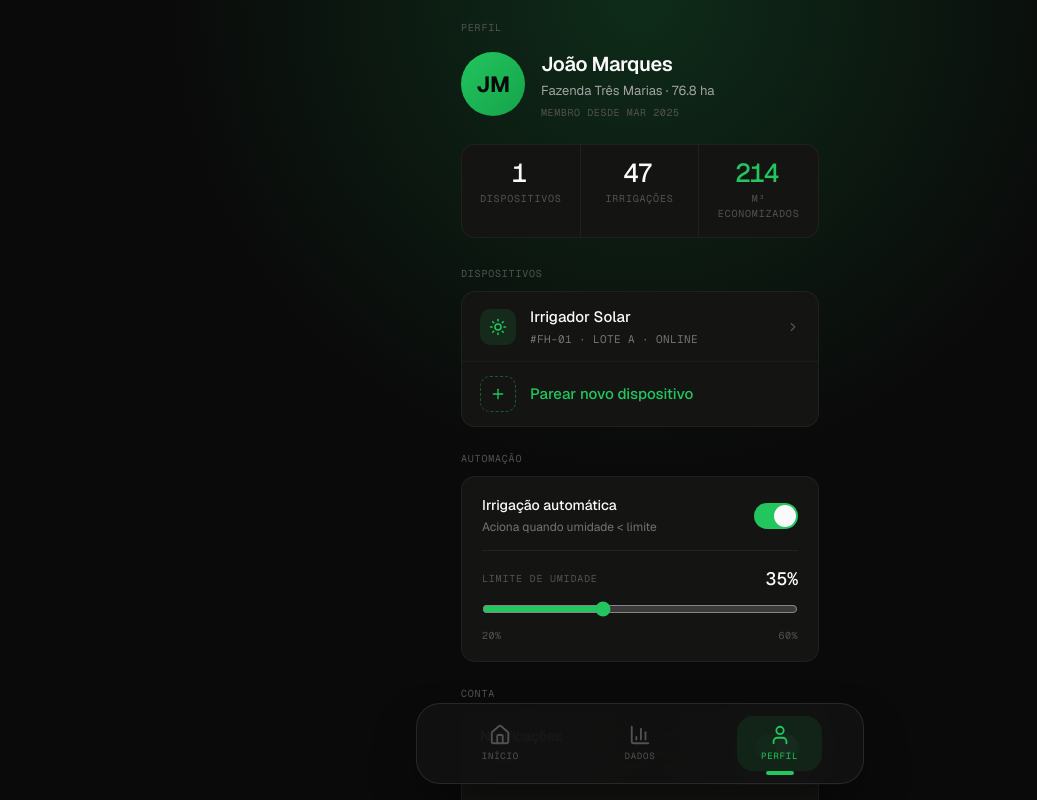
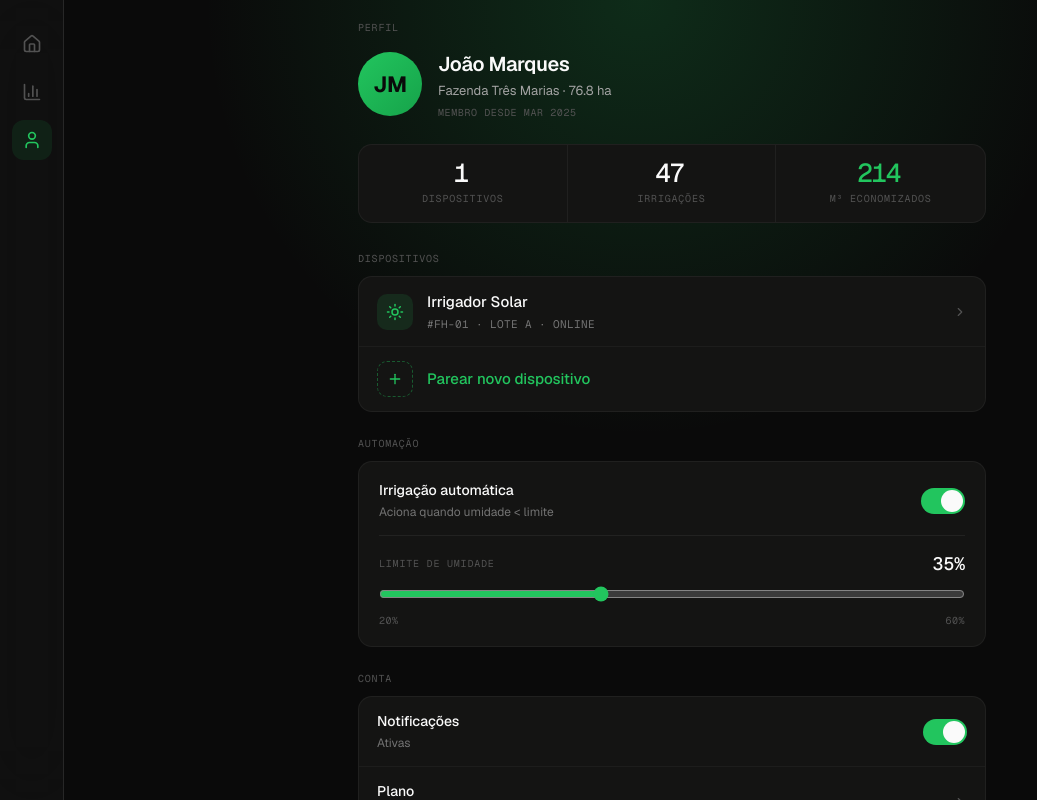
Before and after one commit to TechNinjasTeam/FieldHub, a Next.js app in the folder fieldhub/: page /perfil in a window 1280 px wide. Shown: the top 800 px of the page, without its empty margins (0-1037 px from the left). Built offline with nearby package versions, Linux system fonts and the light colour scheme.

Commit message:
feat(layout): add responsive sidebar nav for desktop (lg+)

```diff
--- a/fieldhub/app/layout.tsx
+++ b/fieldhub/app/layout.tsx
@@ -23,7 +23,7 @@ export default function RootLayout({
         />
       </head>
       <body>
-        <main className="pb-28">{children}</main>
+        <main className="pb-28 lg:pb-0 lg:ml-16">{children}</main>
         <BottomNav />
       </body>
     </html>
--- a/fieldhub/app/perfil/page.tsx
+++ b/fieldhub/app/perfil/page.tsx
@@ -18,7 +18,7 @@ export default function PerfilPage() {
   const [notifs, setNotifs] = useState(true);
 
   return (
-    <div style={{ maxWidth: 402, margin: "0 auto", paddingTop: 8 }}>
+    <div className="max-w-[402px] lg:max-w-2xl mx-auto pt-2">
 
       {/* Header */}
       <div style={{ padding: "12px 22px 0" }}>
--- a/fieldhub/components/features/BottomNav.tsx
+++ b/fieldhub/components/features/BottomNav.tsx
@@ -14,7 +14,9 @@ export default function BottomNav() {
   const pathname = usePathname();
 
   return (
-    <nav className="fixed bottom-4 left-1/2 z-50 w-[92%] max-w-md -translate-x-1/2 rounded-3xl border border-white/10 bg-[#111111]/90 shadow-2xl shadow-black/50 backdrop-blur-2xl">
+    <>
+      {/* Mobile: floating bottom pill */}
+      <nav className="lg:hidden fixed bottom-4 left-1/2 z-50 w-[92%] max-w-md -translate-x-1/2 rounded-3xl border border-white/10 bg-[#111111]/90 shadow-2xl shadow-black/50 backdrop-blur-2xl">
         <div className="flex items-center justify-around px-3 py-3">
           {tabs.map((tab) => {
             const active = pathname === tab.href;
@@ -27,20 +29,39 @@ export default function BottomNav() {
                 className={`
                   relative flex flex-col items-center gap-1 rounded-2xl px-6 py-2
                   transition-all duration-300
-                ${active ? "text-[#22c55e] bg-[#22c55e]/10" : "text-[#525252] hover:text-[#22c55e] hover:bg-[#22c55e]/10"}
+                  ${active ? "text-accent bg-accent/10" : "text-subtle hover:text-accent hover:bg-accent/10"}
                 `}
               >
                 <Icon size={22} color={active ? "#22c55e" : "#525252"} />
-              <span className="mono" style={{ fontSize: 9, letterSpacing: 0.8 }}>
-                {tab.name}
-              </span>
+                <span className="mono text-[9px] tracking-[0.8px]">{tab.name}</span>
                 <span
-                className={`absolute -bottom-1 h-1 rounded-full bg-[#22c55e] transition-all duration-300 ${active ? "w-7 opacity-100" : "w-0 opacity-0"}`}
+                  className={`absolute -bottom-1 h-1 rounded-full bg-accent transition-all duration-300 ${active ? "w-7 opacity-100" : "w-0 opacity-0"}`}
                 />
               </Link>
             );
           })}
         </div>
       </nav>
+
+      {/* Desktop: icon rail sidebar */}
+      <nav className="hidden lg:flex fixed left-0 top-0 h-full w-16 flex-col items-center py-6 gap-2 bg-[#111111]/90 border-r border-white/10 backdrop-blur-2xl z-50">
+        {tabs.map((tab) => {
+          const active = pathname === tab.href;
+          const Icon = tab.icon;
+
+          return (
+            <Link
+              key={tab.href}
+              href={tab.href}
+              className={`w-10 h-10 rounded-xl flex items-center justify-center transition-all duration-300 ${
+                active ? "bg-accent/10 text-accent" : "text-subtle hover:text-accent hover:bg-accent/10"
+              }`}
+            >
+              <Icon size={20} color={active ? "#22c55e" : "#525252"} />
+            </Link>
+          );
+        })}
+      </nav>
+    </>
   );
 }
```
Lines whose indentation alone changed are shown as unchanged.
